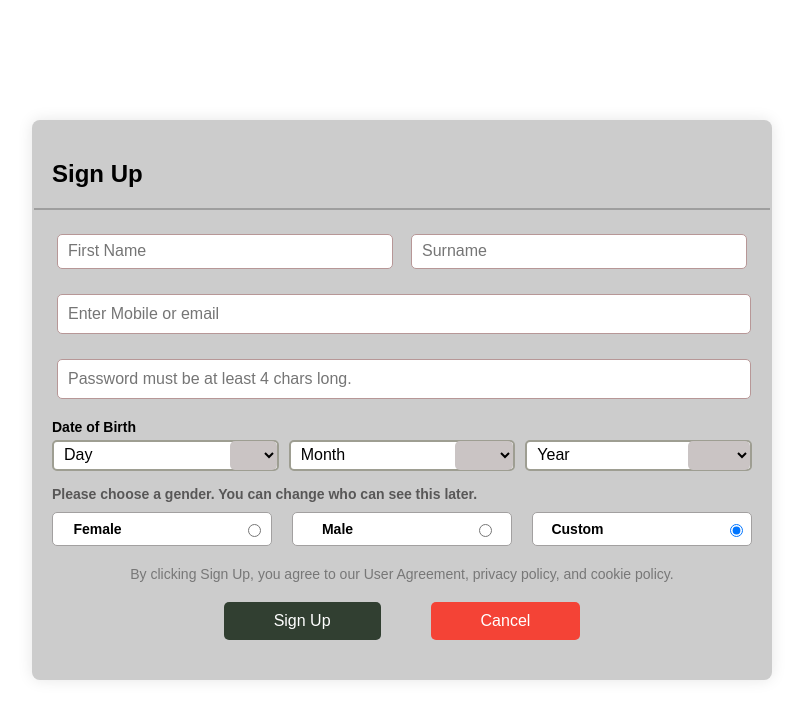
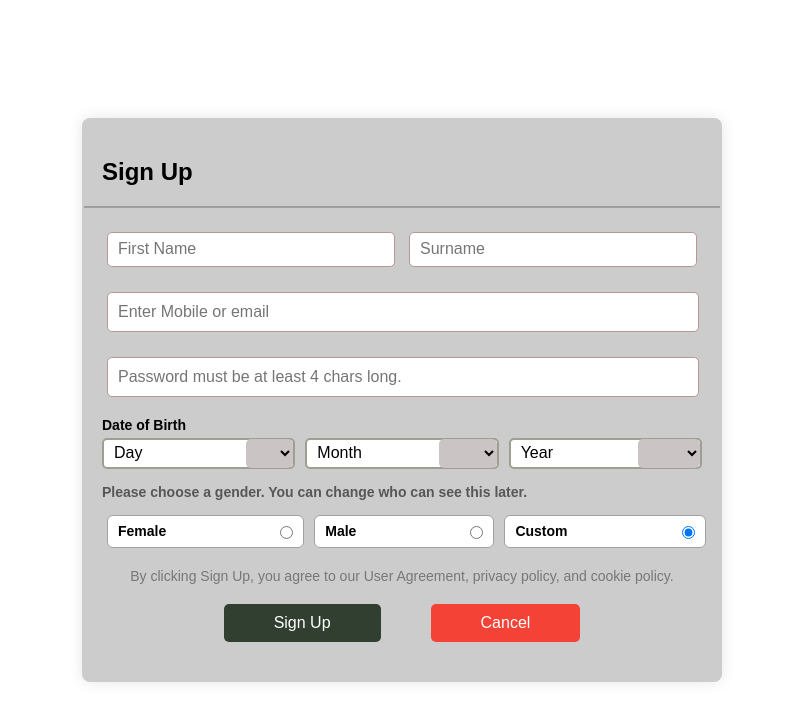
Before and after one commit to RoknuzzamanRokon/portfolio_short_project_for_AsthaIT, a Flask app: page /signup in a window 1280 px wide. Shown: the top 721 px of the page, without its empty margins (238-1041 px from the left). Run offline with Flask 3, Linux system fonts and the light colour scheme.

Commit message:
Fixt some error.

```diff
--- a/signUp_project_with_flask/static/styles.css
+++ b/signUp_project_with_flask/static/styles.css
@@ -10,7 +10,7 @@ body {
 }
 
 .container {
-    width: 700px;
+    width: 600px;
     background-color: #ccc;
     padding: 20px;
     border-radius: 8px;
@@ -142,11 +142,12 @@ body {
 }
 .gender-group {
     display: flex;
-    justify-content: flex-start;
+    justify-content: space-between;
     align-items: center;
-    gap: 20px;
+
     margin-top: 10px;
-    margin-bottom: 10px;
+
+
 }
 
 .gender-label {
@@ -155,6 +156,7 @@ body {
     margin-bottom: 10px;
     display: block;
 }
+
 .gender-group label {
     display: flex;
     background-color: white;
@@ -162,12 +164,12 @@ body {
     justify-content: center;
     cursor: pointer;
     border: 1px solid #a2a0a0;
-    border-radius: 5px;
-    padding: 8px 59px;
-    height: 16px;
-    width: 100px;
+    border-radius: 6px;
+    padding: 6px 0px;
+    height: 19px;
     text-align: center;
     font-size: 14px;
+    margin: 5px;
 }
 
 .gender-group p {
@@ -178,8 +180,8 @@ body {
 }
 
 .gender-group input[type="radio"] {
-    margin-left: 126px;
-    margin-right: 0;
+    margin-left: 114px;
+    margin-right: 10px;
 }
 
 .agreement {
--- a/signUp_project_with_flask/templates/signup.html
+++ b/signUp_project_with_flask/templates/signup.html
@@ -109,7 +109,7 @@
 
           <div class="form-actions">
             <button type="submit" class="btn-primary">Sign Up</button>
-            <button type="button" class="btn-secondary">Cancel</button>
+            <button type="button" class="btn-secondary" onclick="goToHome()">Cancel</button>
           </div>
         </form>
 
@@ -119,6 +119,10 @@
 
 
       <script>
+
+        function goToHome() {
+          window.location.href = "{{ url_for('index') }}"
+        }
 
         function validateDate() {
           const dobDay = document.getElementById("dob-day").value;
```
